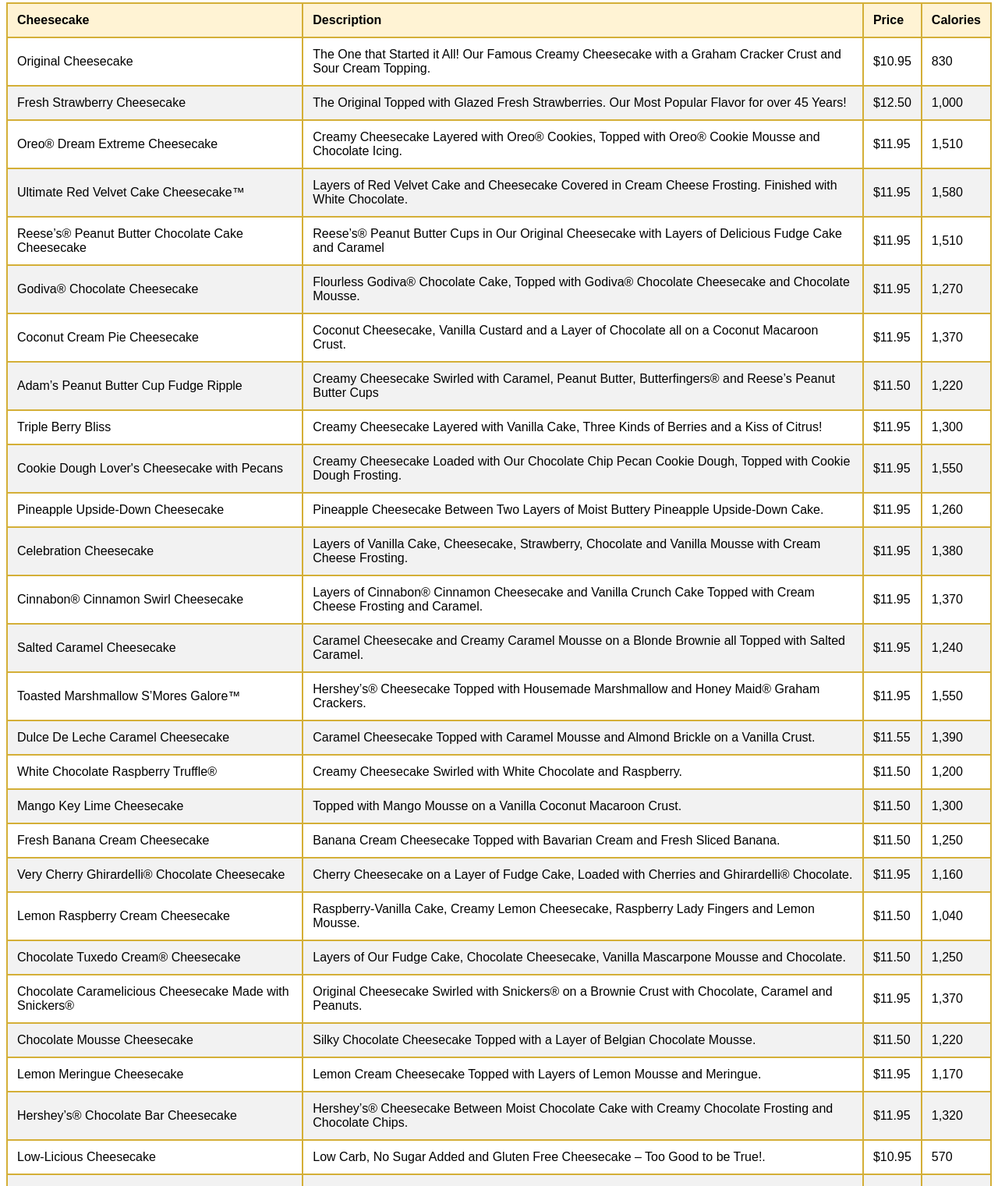
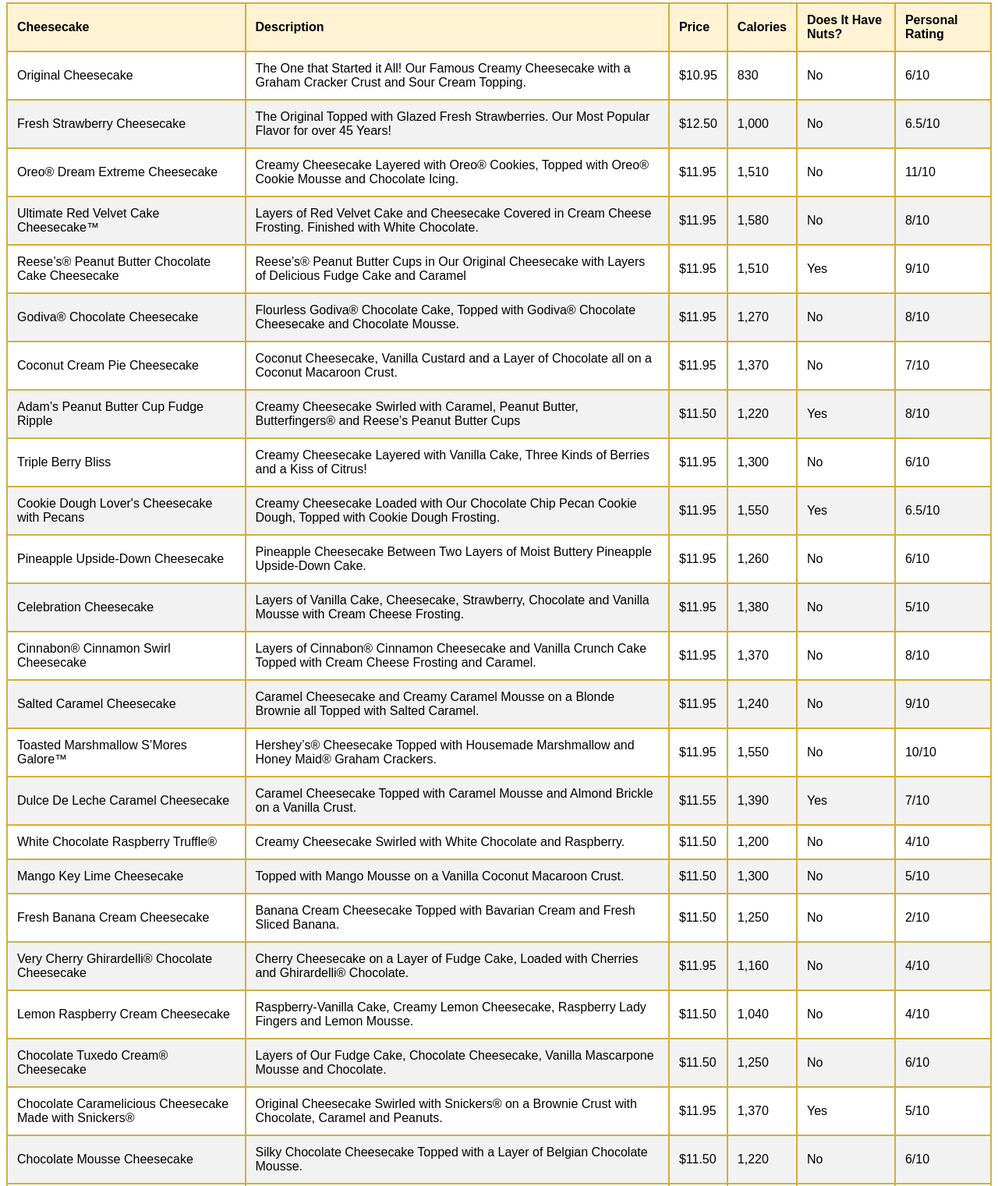
Before and after one commit to avamcdonald1030/fid, a plain HTML site: page table.html in a window 1280 px wide. Shown: the part 77-1598 px from the top of the page at 78% size. Drawn offline with Linux system fonts and the light colour scheme.

Commit message:
Update table.html

```diff
--- a/table.html
+++ b/table.html
@@ -33,6 +33,8 @@
                 <th>Description</th>
                 <th>Price</th>
                 <th>Calories</th>
+                <th>Does It Have Nuts?</th>
+                <th>Personal Rating</th>
             </tr>
         </thead>
         <tbody>
@@ -41,72 +43,96 @@
                 <td>The One that Started it All! Our Famous Creamy Cheesecake with a Graham Cracker Crust and Sour Cream Topping.</td>
                 <td>$10.95</td>
                 <td>830</td>
+                <td>No</td>
+                <td>6/10</td>
             </tr>
             <tr>
                 <td>Fresh Strawberry Cheesecake</td>
                 <td>The Original Topped with Glazed Fresh Strawberries. Our Most Popular Flavor for over 45 Years!</td>
                 <td>$12.50</td>
                 <td>1,000</td>
+                <td>No</td>
+                <td>6.5/10</td>
             </tr>
             <tr>
                 <td>Oreo® Dream Extreme Cheesecake</td>
                 <td>Creamy Cheesecake Layered with Oreo® Cookies, Topped with Oreo® Cookie Mousse and Chocolate Icing.</td>
                 <td>$11.95</td>
                 <td>1,510</td>
+                <td>No</td>
+                <td>11/10</td>
             </tr>
             <tr>
                 <td>Ultimate Red Velvet Cake Cheesecake™</td>
                 <td>Layers of Red Velvet Cake and Cheesecake Covered in Cream Cheese Frosting. Finished with White Chocolate.</td>
                 <td>$11.95</td>
                 <td>1,580</td>
+                <td>No</td>
+                <td>8/10</td>
             </tr>
             <tr>
                 <td>Reese’s® Peanut Butter Chocolate Cake Cheesecake</td>
                 <td>Reese’s® Peanut Butter Cups in Our Original Cheesecake with Layers of Delicious Fudge Cake and Caramel</td>
                 <td>$11.95</td>
                 <td>1,510</td>
+                <td>Yes</td>
+                <td>9/10</td>
             </tr>
             <tr>
                 <td>Godiva® Chocolate Cheesecake</td>
                 <td>Flourless Godiva® Chocolate Cake, Topped with Godiva® Chocolate Cheesecake and Chocolate Mousse.</td>
                 <td>$11.95</td>
                 <td>1,270</td>
+                <td>No</td>
+                <td>8/10</td>
             </tr>
             <tr>
                 <td>Coconut Cream Pie Cheesecake</td>
                 <td>Coconut Cheesecake, Vanilla Custard and a Layer of Chocolate all on a Coconut Macaroon Crust.</td>
                 <td>$11.95</td>
                 <td>1,370</td>
+                <td>No</td>
+                <td>7/10</td>
             </tr>
             <tr>
                 <td>Adam’s Peanut Butter Cup Fudge Ripple</td>
                 <td>Creamy Cheesecake Swirled with Caramel, Peanut Butter, Butterfingers® and Reese’s Peanut Butter Cups</td>
                 <td>$11.50</td>
                 <td>1,220</td>
+                <td>Yes</td>
+                <td>8/10</td>
             </tr>
             <tr>
                 <td>Triple Berry Bliss</td>
                 <td>Creamy Cheesecake Layered with Vanilla Cake, Three Kinds of Berries and a Kiss of Citrus!</td>
                 <td>$11.95</td>
                 <td>1,300</td>
+                <td>No</td>
+                <td>6/10</td>
             </tr>
             <tr>
                 <td>Cookie Dough Lover's Cheesecake with Pecans</td>
                 <td>Creamy Cheesecake Loaded with Our Chocolate Chip Pecan Cookie Dough, Topped with Cookie Dough Frosting.</td>
                 <td>$11.95</td>
                 <td>1,550</td>
+                <td>Yes</td>
+                <td>6.5/10</td>
             </tr>
             <tr>
                 <td>Pineapple Upside-Down Cheesecake</td>
                 <td>Pineapple Cheesecake Between Two Layers of Moist Buttery Pineapple Upside-Down Cake.</td>
                 <td>$11.95</td>
                 <td>1,260</td>
+                <td>No</td>
+                <td>6/10</td>
             </tr>
             <tr>
                 <td>Celebration Cheesecake</td>
                 <td>Layers of Vanilla Cake, Cheesecake, Strawberry, Chocolate and Vanilla Mousse with Cream Cheese Frosting.</td>
                 <td>$11.95</td>
                 <td>1,380</td>
+                <td>No</td>
+                <td>5/10</td>
             </tr>
             <tr>
                 <td>Cinnabon® Cinnamon Swirl Cheesecake
@@ -114,6 +140,8 @@
                 <td>Layers of Cinnabon® Cinnamon Cheesecake and Vanilla Crunch Cake Topped with Cream Cheese Frosting and Caramel.</td>
                 <td>$11.95</td>
                 <td>1,370</td>
+                <td>No</td>
+                <td>8/10</td>
             </tr>
             <tr>
                 <td>Salted Caramel Cheesecake
@@ -121,6 +149,8 @@
                 <td>Caramel Cheesecake and Creamy Caramel Mousse on a Blonde Brownie all Topped with Salted Caramel.</td>
                 <td>$11.95</td>
                 <td>1,240</td>
+                <td>No</td>
+                <td>9/10</td>
             </tr>
             <tr>
                 <td>Toasted Marshmallow S’Mores Galore™
@@ -128,66 +158,88 @@
                 <td>Hershey’s® Cheesecake Topped with Housemade Marshmallow and Honey Maid® Graham Crackers.</td>
                 <td>$11.95</td>
                 <td>1,550</td>
+                <td>No</td>
+                <td>10/10</td>
             </tr>
             <tr>
                 <td>Dulce De Leche Caramel Cheesecake</td>
                 <td>Caramel Cheesecake Topped with Caramel Mousse and Almond Brickle on a Vanilla Crust.</td>
                 <td>$11.55</td>
                 <td>1,390</td>
+                <td>Yes</td>
+                <td>7/10</td>
             </tr>
             <tr>
                 <td>White Chocolate Raspberry Truffle®</td>
                 <td>Creamy Cheesecake Swirled with White Chocolate and Raspberry.</td>
                 <td>$11.50</td>
                 <td>1,200</td>
+                <td>No</td>
+                <td>4/10</td>
             </tr>
             <tr>
                 <td>Mango Key Lime Cheesecake</td>
                 <td>Topped with Mango Mousse on a Vanilla Coconut Macaroon Crust.</td>
                 <td>$11.50</td>
                 <td>1,300</td>
+                <td>No</td>
+                <td>5/10</td>
             </tr>
             <tr>
                 <td>Fresh Banana Cream Cheesecake</td>
                 <td>Banana Cream Cheesecake Topped with Bavarian Cream and Fresh Sliced Banana.</td>
                 <td>$11.50</td>
                 <td>1,250</td>
+                <td>No</td>
+                <td>2/10</td>
             </tr>
             <tr>
                 <td>Very Cherry Ghirardelli® Chocolate Cheesecake</td>
                 <td>Cherry Cheesecake on a Layer of Fudge Cake, Loaded with Cherries and Ghirardelli® Chocolate.</td>
                 <td>$11.95</td>
                 <td>1,160</td>
+                <td>No</td>
+                <td>4/10</td>
             </tr>
             <tr>
                 <td>Lemon Raspberry Cream Cheesecake</td>
                 <td>Raspberry-Vanilla Cake, Creamy Lemon Cheesecake, Raspberry Lady Fingers and Lemon Mousse.</td>
                 <td>$11.50</td>
                 <td>1,040</td>
+                <td>No</td>
+                <td>4/10</td>
             </tr>
             <tr>
                 <td>Chocolate Tuxedo Cream® Cheesecake</td>
                 <td>Layers of Our Fudge Cake, Chocolate Cheesecake, Vanilla Mascarpone Mousse and Chocolate.</td>
                 <td>$11.50</td>
                 <td>1,250</td>
+                <td>No</td>
+                <td>6/10</td>
             </tr>
             <tr>
                 <td>Chocolate Caramelicious Cheesecake Made with Snickers®</td>
                 <td>Original Cheesecake Swirled with Snickers® on a Brownie Crust with Chocolate, Caramel and Peanuts.</td>
                 <td>$11.95</td>
                 <td>1,370</td>
+                <td>Yes</td>
+                <td>5/10</td>
             </tr>
             <tr>
                 <td>Chocolate Mousse Cheesecake</td>
                 <td>Silky Chocolate Cheesecake Topped with a Layer of Belgian Chocolate Mousse.</td>
                 <td>$11.50</td>
                 <td>1,220</td>
+                <td>No</td>
+                <td>6/10</td>
             </tr>
             <tr>
                 <td>Lemon Meringue Cheesecake</td>
                 <td>Lemon Cream Cheesecake Topped with Layers of Lemon Mousse and Meringue.</td>
                 <td>$11.95</td>
                 <td>1,170</td>
+                <td>No</td>
+                <td>7/10</td>
             </tr>
             <tr>
                 <td>Hershey’s® Chocolate Bar Cheesecake</td>
@@ -195,42 +247,56 @@
                     Hershey’s® Cheesecake Between Moist Chocolate Cake with Creamy Chocolate Frosting and Chocolate Chips.</td>
                 <td>$11.95</td>
                 <td>1,320</td>
+                <td>No</td>
+                <td>6/10</td>
             </tr>
             <tr>
                 <td>Low-Licious Cheesecake</td>
                 <td>Low Carb, No Sugar Added and Gluten Free Cheesecake – Too Good to be True!.</td>
                 <td>$10.95</td>
                 <td>570</td>
+                <td>No</td>
+                <td>2/10</td>
             </tr>
             <tr>
                 <td>Low-Licious Cheesecake with Strawberries</td>
                 <td>Low Carb, No Sugar Added and Gluten Free, With Fresh Strawberries.</td>
                 <td>$11.95</td>
                 <td>580</td>
+                <td>No</td>
+                <td>3/10</td>
             </tr>
             <tr>
                 <td>Vanilla Bean Cheesecake</td>
                 <td>Creamy Vanilla Bean Cheesecake, Topped with Vanilla Mousse and Whipped Cream.</td>
                 <td>$11.95</td>
                 <td>1,170</td>
+                <td>No</td>
+                <td>5/10</td>
             </tr>
             <tr>
                 <td>Tiramisu Cheesecake</td>
                 <td> Our Wonderful Cheesecake and Tiramisu Combined into one Amazing Dessert!</td>
                 <td>$11.50</td>
                 <td>980</td>
+                <td>No</td>
+                <td>8/10</td>
             </tr>
             <tr>
                 <td>Key Lime Cheesecake</td>
                 <td> Key Lime Pie in a Cheesecake! Deliciously Tart and Creamy on a Vanilla Crumb Crust.</td>
                 <td>$11.50</td>
                 <td>1,160</td>
+                <td>No</td>
+                <td>7/10</td>
             </tr>
             <tr>
                 <td>Caramel Pecan Turtle Cheesecake</td>
                 <td>Pecan Brownie and Caramel-Fudge Swirl Cheesecake, Topped with Caramel Turtle Pecans and Chocolate.</td>
                 <td>$11.50</td>
                 <td>1,300</td>
+                <td>Yes</td>
+                <td>7.5/10</td>
             </tr>
         </tbody>
     </table>
```
